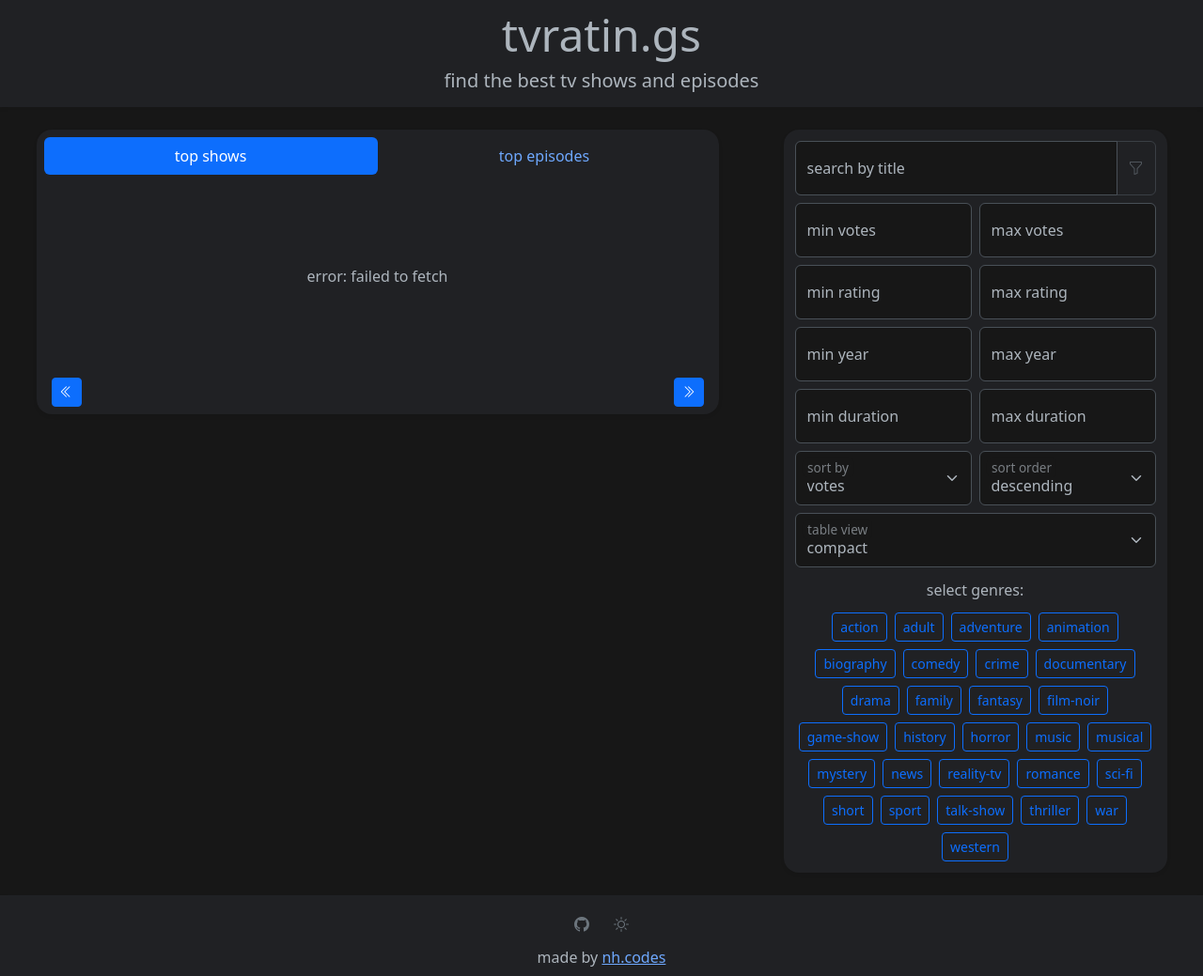
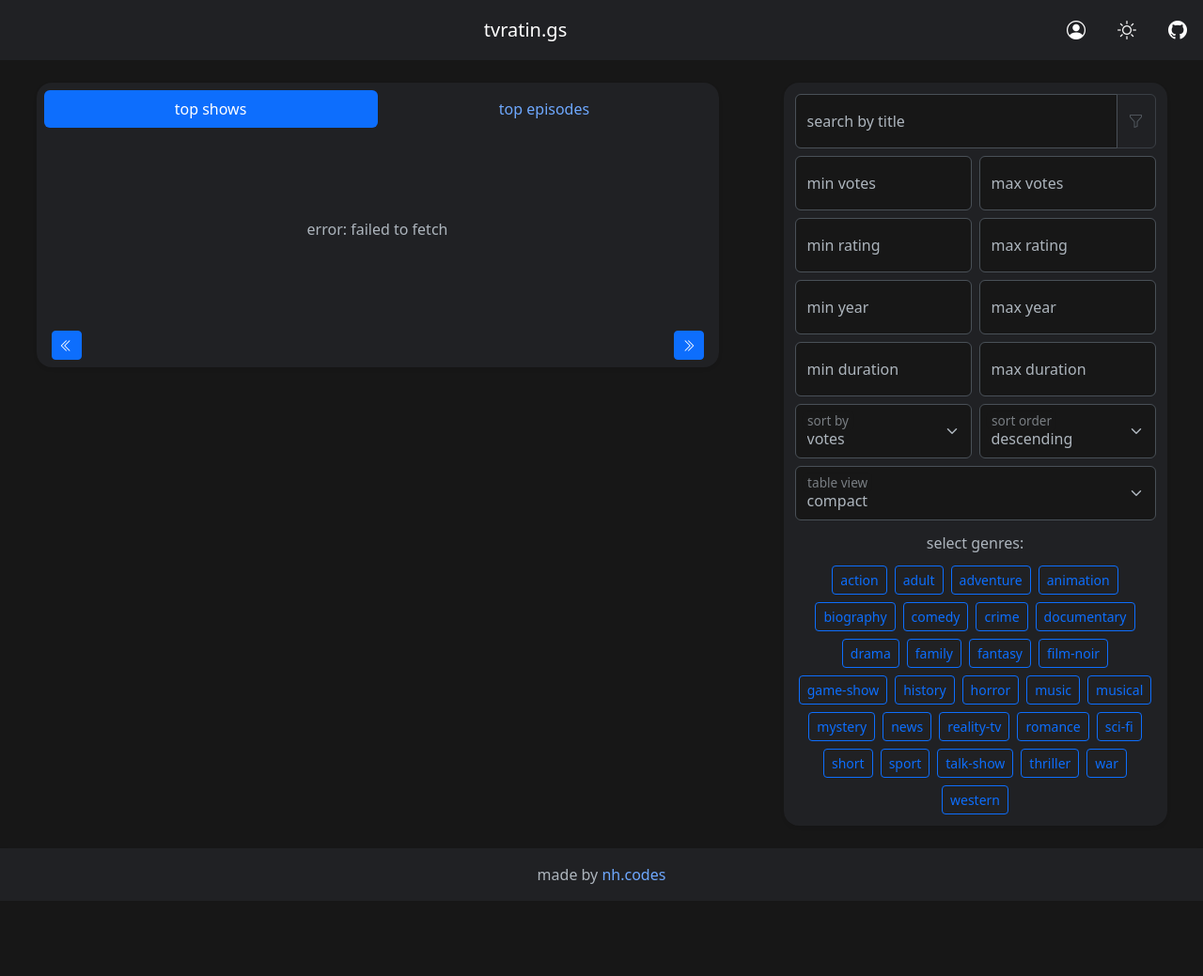
Before and after one commit to nhcodes/tvratings-frontend, a plain HTML site: page index.html in a window 1280 px wide. Shown: the whole page at 94% size. After the commit the page ends 959 px from the top, so only its background shows below. Drawn offline with nearby package versions, Linux system fonts and the light colour scheme; no server answers.

Commit message:
implemented navbar and added back button

```diff
--- a/index.html
+++ b/index.html
@@ -24,12 +24,23 @@
 
 <body class="d-flex flex-column min-vh-100">
 
-<div id="HEADER" class="d-flex flex-column shadow-sm p-2 align-items-center text-center bg-body-tertiary">
-
-    <h1 class="display-5"><a class="text-body text-decoration-none" href=".">tvratin.gs</a></h1>
-    <h3 class="lead text-body">find the best tv shows and episodes</h3>
-
-</div>
+<nav id="HEADER" class="navbar bg-body-tertiary">
+    <div class="d-flex flex-row align-items-center w-100">
+        <button id="BUTTON_BACK" class="btn btn-lg btn-link link-body-emphasis" title="go back" onclick="goBack()">
+            <span class="bi bi-arrow-left-circle"></span>
+        </button>
+        <a class="navbar-brand m-0 flex-fill text-center" href="">tvratin.gs</a>
+        <button class="btn btn-lg btn-link link-body-emphasis ms-auto" title="show profile" onclick="showFollowListDialog()">
+            <span class="bi bi-person-circle"></span>
+        </button>
+        <button id="BUTTON_DARK_MODE" class="btn btn-lg btn-link link-body-emphasis" title="change theme">
+            <span class="bi"></span>
+        </button>
+        <a class="btn btn-lg btn-link link-body-emphasis" href="https://github.com/nhcodes/tvratings-frontend" target="_blank" title="view code on github">
+            <span class="bi bi-github"></span>
+        </a>
+    </div>
+</nav>
 
 <div id="CONTENT" class="d-flex flex-column flex-fill">
 
@@ -37,19 +48,8 @@
 
 </div>
 
-<div id="FOOTER" class="d-flex flex-column shadow-sm p-2 align-items-center text-center bg-body-tertiary">
-
-    <div class="d-flex flex-row my-1">
-        <button class="btn btn-link link-secondary" onclick="onClickGithubButton()" title="view code on github">
-            <span class="bi bi-github"></span>
-        </button>
-        <button id="BUTTON_DARK_MODE" class="btn btn-link link-secondary" title="change theme (dark/light)">
-            <span class="bi"></span>
-        </button>
-    </div>
-
-    <span>made by <a href="https://nh.codes/">nh.codes</a></span>
-
+<div id="FOOTER" class="d-flex flex-column shadow-sm p-3 align-items-center text-center bg-body-tertiary">
+    <span>made by <a href="https://nh.codes/" class="text-decoration-none">nh.codes</a></span>
 </div>
 
 <script src="https://cdn.jsdelivr.net/npm/bootstrap@5.3.0/dist/js/bootstrap.bundle.min.js"
@@ -87,10 +87,20 @@
 
     }
 
-    //========== github button ==========
+    //========== back button ==========
 
-    function onClickGithubButton() {
-        window.open('https://github.com/nhcodes/tvratings-frontend')
+    const backButtonElement = document.querySelector("#BUTTON_BACK");
+
+    if(showId === null) {
+        backButtonElement.classList.add("d-none");
+    }
+
+    function goBack() {
+        if (window.history.length > 1) {
+            window.history.back();
+        } else {
+            window.close();
+        }
     }
 
     //========== dark mode button ==========
```
